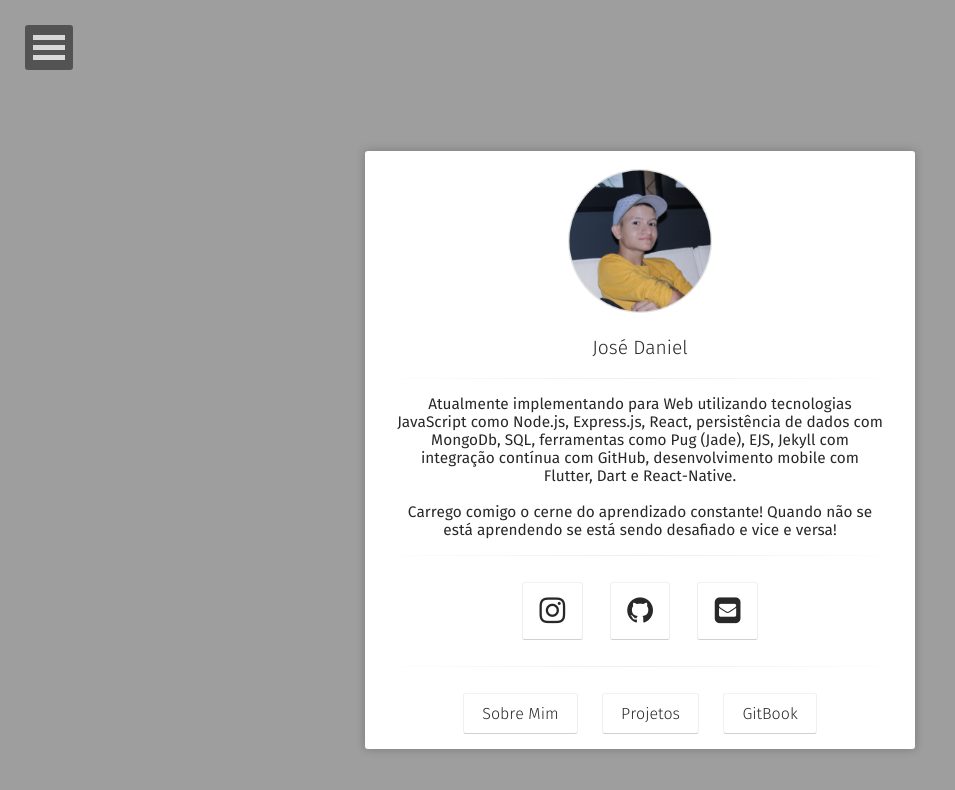
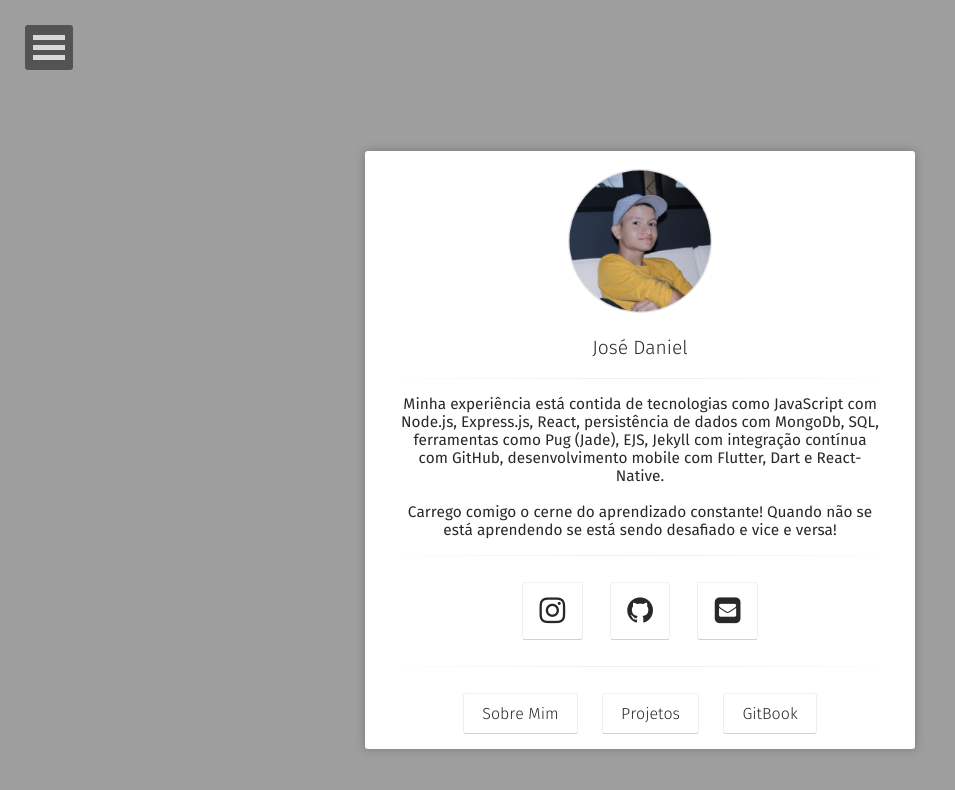
Before and after one commit to jsdaniell/jsdaniell.github.io, a Jekyll site: the page built from index.html, in a window 1280 px wide. Shown: the top 790 px of the page, without its empty margins (0-955 px from the left). Built offline with Jekyll 4.4.1, drawn with Linux system fonts in a browser that asks for light colours; some web fonts are replaced.

Commit message:
updated bio

```diff
--- a/_config.yml
+++ b/_config.yml
@@ -1,6 +1,6 @@
 # Site
 title:              'José Daniel'
-bio:                'Atualmente implementando para Web utilizando tecnologias JavaScript como Node.js, Express.js, React, persistência de dados com MongoDb, SQL, ferramentas como Pug (Jade), EJS, Jekyll com integração contínua com GitHub, desenvolvimento mobile com Flutter, Dart e React-Native. <br><br> Carrego comigo o cerne do aprendizado constante! Quando não se está aprendendo se está sendo desafiado e vice e versa!'
+bio:                'Minha experiência está contida de tecnologias como JavaScript com Node.js, Express.js, React, persistência de dados com MongoDb, SQL, ferramentas como Pug (Jade), EJS, Jekyll com integração contínua com GitHub, desenvolvimento mobile com Flutter, Dart e React-Native. <br><br> Carrego comigo o cerne do aprendizado constante! Quando não se está aprendendo se está sendo desafiado e vice e versa!'
 description:        "Aqui demonstro alguns de meus projetos e habilidades desenvolvidas ao longo da minha jornada como programador!"
 reading_time:       true
 words_per_minute:   200
```
